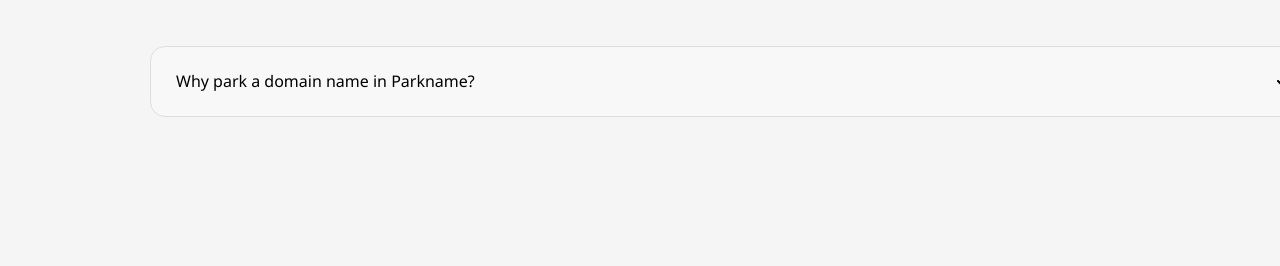
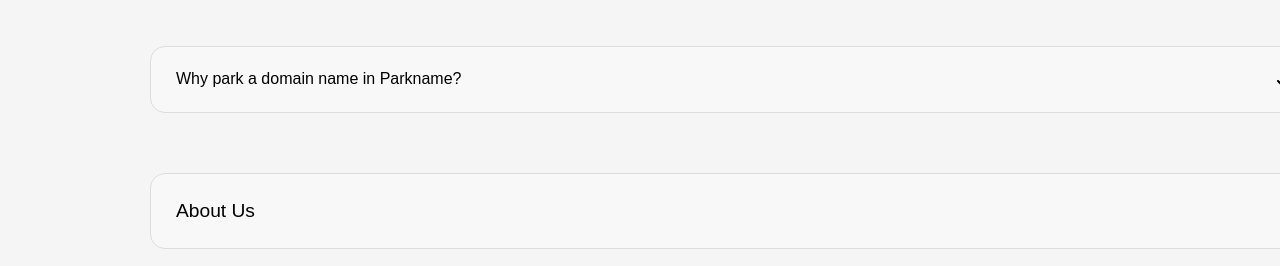
Before and after one commit to ElonitaKrasniqi1/Task_2, a React (Create React App) app: page / in a window 1280 px wide. Shown: the part 894-1160 px from the top of the page. Before the commit the page ends 1071 px from the top, so only its background shows below. Built offline with nearby package versions, Linux system fonts and the light colour scheme.

Commit message:
Filling the task!

```diff
--- a/package.json
+++ b/package.json
@@ -4,6 +4,8 @@
   "private": true,
   "dependencies": {
     "@fortawesome/fontawesome-free": "^6.5.1",
+    "@fortawesome/fontawesome-free-solid": "^5.0.13",
+    "@fortawesome/free-regular-svg-icons": "^6.5.1",
     "@fortawesome/free-solid-svg-icons": "^6.5.1",
     "@fortawesome/react-fontawesome": "^0.2.0",
     "@testing-library/jest-dom": "^5.17.0",
--- a/src/App.js
+++ b/src/App.js
@@ -3,6 +3,7 @@
 import ParkName from "./Parkname";
 import "./App.css";
 import { BrowserRouter as Router } from "react-router-dom";
+import TrainHookComponent from "./TrainHookComponent";
 
 function App() {
   return (
@@ -10,6 +11,7 @@
       <div className="app">
         <TabsComponent />
         <ParkName />
+        <TrainHookComponent />
       </div>
     </Router>
   );
--- a/src/ParkInfo.css
+++ b/src/ParkInfo.css
@@ -21,7 +21,7 @@
     color: black;
     font-size: 1em;
     font-weight: 400;
-    font-family: 'Segoe UI', Tahoma, Geneva, Verdana, sans-serif;
+    font-family: Arial, Helvetica, sans-serif;
     margin-left: 15px;
     position: relative;
   }
@@ -38,8 +38,10 @@
     margin-right: 20px;
     color: black;
     font-size: 1em;
+    font-family: Arial, Helvetica, sans-serif;
+    font-weight: 400;
   }
-  .chevron-icon {
+  .chevron-iconn {
     position: absolute;
     top: 5px;
     left: 68.75rem;
--- a/src/Parkname.js
+++ b/src/Parkname.js
@@ -1,6 +1,6 @@
 import React, { useState } from 'react';
 import { FontAwesomeIcon } from '@fortawesome/react-fontawesome';
-import { faChevronDown } from '@fortawesome/free-solid-svg-icons';
+import { faChevronDown, faChevronUp } from '@fortawesome/free-solid-svg-icons';
 import './ParkInfo.css';
 
 function ParkName() {
@@ -10,11 +10,13 @@
     setShowInfo(!showInfo);
   };
 
+  const icon = showInfo ? faChevronUp : faChevronDown;
+
   return (
     <div className={`park-info-container ${showInfo ? 'expanded' : ''}`}>
       <h2 className="park-info-title" onClick={handleToggleInfo}>
         Why park a domain name in Parkname?
-        <FontAwesomeIcon icon={faChevronDown} className="chevron-icon" />
+        <FontAwesomeIcon icon={icon} className="chevron-iconn" />
       </h2>
       {showInfo && (
         <div className="line"></div>
--- /dev/null
+++ b/src/TrainHookComponent.css
@@ -0,0 +1,70 @@
+
+
+.custom-accordion-container {
+    margin-top: 20px;
+    margin-left: 150px;
+    margin-right: 20px;
+    margin-bottom: 20px;
+    padding: 10px;
+    border: 1px solid #ddd;
+    border-radius: 15px;
+    background-color: #f8f8f8;
+    width: 72rem;
+    transition: height 0.3s ease;
+    position: relative;
+  }
+
+  .question-container {
+    display: flex;
+    align-items: center;
+    justify-content: space-between;
+    cursor: pointer;
+    color: black;
+    font-size: 1.2em;
+    font-weight: 400;
+    font-family: Arial, Helvetica, sans-serif;
+    margin-left: 15px;
+    padding: 15px 0 15px 0;
+    position: relative;
+  }
+
+  .chevron-icon {
+    margin-right: 15px;
+    margin-top: 5px;
+  }
+
+  .answer-container {
+    margin-top: 20px;
+    margin-left: 20px;
+    margin-right: 20px;
+    color: black;
+    font-size: 1em;
+    font-weight: 400;
+    font-family: Arial, Helvetica, sans-serif
+  }
+
+  .sub-question-container {
+display: flex;
+    align-items: center;
+    justify-content: space-between;
+    cursor: pointer;
+    color: black;
+    font-size: 1em;
+    margin-top: 30px;
+    margin-left: 20px;
+    font-weight: 400;
+    font-family:Arial, Helvetica, sans-serif
+
+  }
+
+  .chevron-sub-icon {
+    margin-left: 10px;
+  }
+
+
+  .sub-answer-container {
+    margin-top: 10px;
+    margin-left: 60px;
+    color: black;
+    font-size: 0.9em;
+  }
--- /dev/null
+++ b/src/TrainHookComponent.js
@@ -0,0 +1,52 @@
+import React, { useState } from 'react';
+import { FontAwesomeIcon } from '@fortawesome/react-fontawesome';
+import { faChevronDown, faChevronUp, faChevronRight } from '@fortawesome/free-solid-svg-icons';
+import './TrainHookComponent.css';
+
+function TrainHookComponent() {
+  const [showInfo, setShowInfo] = useState(false);
+  const [subQuestions, setSubQuestions] = useState([false, false, false, false]);
+
+  const handleToggleInfo = () => {
+    setShowInfo(!showInfo);
+  };
+
+  const handleToggleSubQuestion = (index) => {
+    const updatedSubQuestions = [...subQuestions];
+    updatedSubQuestions[index] = !updatedSubQuestions[index];
+    setSubQuestions(updatedSubQuestions);
+  };
+
+  const icon = showInfo ? faChevronUp : faChevronDown;
+
+  return (
+    <div className="custom-accordion-container">
+      <div className="question-container" onClick={handleToggleInfo}>
+      <FontAwesomeIcon icon={["far", "circle", "user"]} className="user-icon" />
+        <span>About Us</span>
+        <FontAwesomeIcon icon={icon} className="chevron-icon" />
+      </div>
+      {showInfo && (
+        <div className="answer-container">
+          {[
+            { question: 'How does Parkname seperate itself from other domain name parking companies?', answer: 'Your domains are a valuable online property. As in any investment, you want the most efficient,easy way to make sure your property is going to be profitable. Do you own more than 1,000 domains? As a profesional domainer, you will find everything you need through Parkname to generate maximum profits from your domain portfolio.' },
+            { question: 'Is Parkname Parking actually free?', answer: 'No, Parkname Parking is not actually free. People have to pay for it.' },
+            { question: 'What you do?', answer: 'Securing common misspellings of your primary domain name. Registering your primary domain using other Top-Level Domains (TLDs).  ' },
+            { question: 'When was Parkname first founded?', answer: 'March, 2011.' },
+          ].map((item, index) => (
+            <div key={index}>
+              <div className="sub-question-container" onClick={() => handleToggleSubQuestion(index)}>
+                <span>{item.question}</span>
+                {subQuestions[index] && <p>{item.answer}</p>}
+                <FontAwesomeIcon icon={subQuestions[index] ? faChevronUp : faChevronRight} className="chevron-sub-icon" />
+              </div>
+              {index < 3 && <div className="line"></div>}
+            </div>
+          ))}
+        </div>
+      )}
+    </div>
+  );
+}
+
+export default TrainHookComponent;
```
Also changed, not shown: 2 other files (tests, documents, lock files or other folders).
